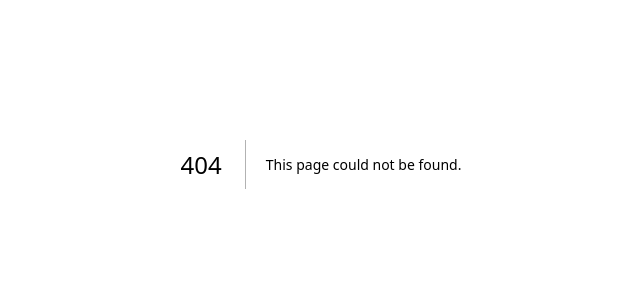
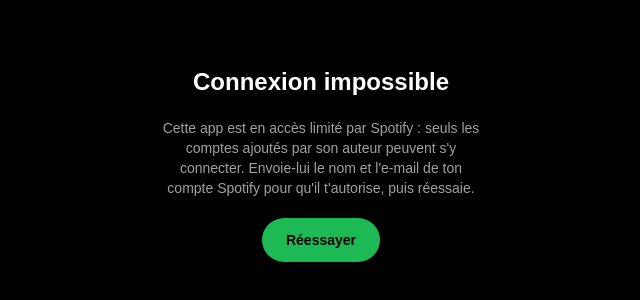
Before and after one commit to areynard13/spotify-wrapped, a Next.js app: page /auth/error in a window 1280 px wide. Before the commit this address had no page. Shown: the part 236-536 px from the top of the page, without its empty margins (319-959 px from the left). Built offline with nearby package versions, Linux system fonts and the light colour scheme.

Commit message:
feat: add error page for non authorize user

```diff
--- /dev/null
+++ b/app/auth/error/page.tsx
@@ -0,0 +1,29 @@
+import Link from "next/link"
+
+export default async function AuthError({
+  searchParams,
+}: {
+  searchParams: Promise<{ error?: string }>
+}) {
+  const { error } = await searchParams
+
+  return (
+    <main className="flex min-h-dvh flex-col items-center justify-center gap-5 bg-black px-6 text-center text-white">
+      <h1 className="text-2xl font-bold">Connexion impossible</h1>
+      <p className="max-w-xs text-sm text-neutral-400">
+        Cette app est en accès limité par Spotify : seuls les comptes ajoutés
+        par son auteur peuvent s&apos;y connecter. Envoie-lui le nom et l&apos;e-mail
+        de ton compte Spotify pour qu&apos;il t&apos;autorise, puis réessaie.
+      </p>
+      <Link
+        href="/"
+        className="rounded-full bg-[#1DB954] px-6 py-3 text-sm font-bold text-black active:scale-95"
+      >
+        Réessayer
+      </Link>
+      {error && (
+        <p className="text-xs text-neutral-600">Code : {error}</p>
+      )}
+    </main>
+  )
+}
--- a/app/dashboard/page.tsx
+++ b/app/dashboard/page.tsx
@@ -1,6 +1,6 @@
 import Link from "next/link"
 import { redirect } from "next/navigation"
-import { auth, signOut } from "@/lib/auth"
+import { auth, signOut } from "@/auth"
 import {
   RANGES,
   spotifyGet,
@@ -97,6 +97,29 @@
     ),
   ])
 
+  if (!artists && !tracks) {
+    return (
+      <main className="flex min-h-dvh flex-col items-center justify-center gap-5 bg-black px-6 text-center text-white">
+        <h1 className="text-2xl font-bold">Accès non autorisé</h1>
+        <p className="max-w-xs text-sm text-neutral-400">
+          Cette app est en accès limité par Spotify. Envoie le nom et l&apos;e-mail
+          de ton compte Spotify à son auteur pour qu&apos;il t&apos;ajoute à la liste
+          des utilisateurs.
+        </p>
+        <form
+          action={async () => {
+            "use server"
+            await signOut({ redirectTo: process.env.AUTH_URL })
+          }}
+        >
+          <button className="rounded-full bg-neutral-800 px-6 py-3 text-sm font-medium active:bg-neutral-700">
+            Se déconnecter
+          </button>
+        </form>
+      </main>
+    )
+  }
+
   const trackItems: Item[] = (tracks?.items ?? []).map((t) => ({
     id: t.id,
     title: t.name,
--- a/lib/auth.ts
+++ b/lib/auth.ts
@@ -73,7 +73,7 @@
       },
     }),
   ],
-  pages: { signIn: "/" },
+  pages: { signIn: "/", error: "/auth/error" },
   callbacks: {
     authorized({ auth, request: { nextUrl } }) {
       if (nextUrl.pathname.startsWith("/dashboard")) return !!auth
```
